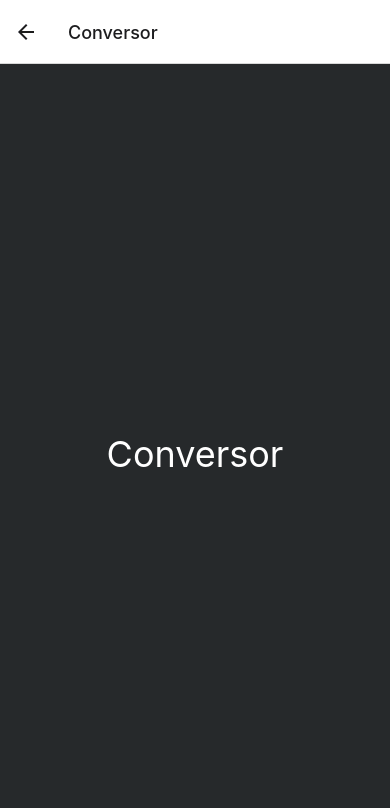
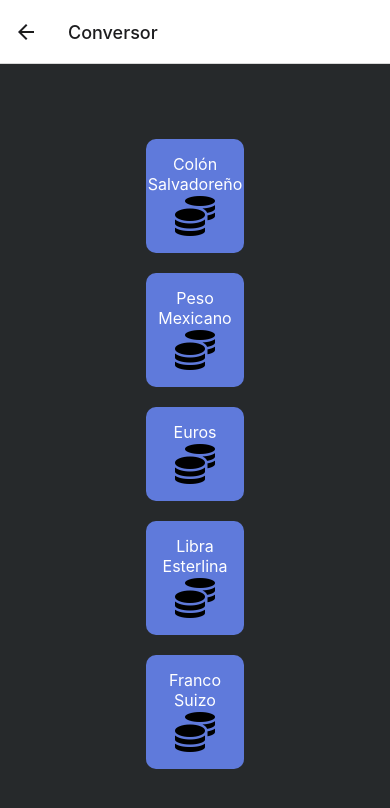
Before and after one commit to bamaya/Desafio-practico-2, a React Native app: screen /Conversor in a window 390 px wide. Shown: the top 808 px of the page. Built offline with nearby package versions, Linux system fonts and the light colour scheme.

Commit message:
Update conversor.js

```diff
--- a/screens/conversor.js
+++ b/screens/conversor.js
@@ -1,18 +1,60 @@
 import react from 'react';
-import { StatusBar } from 'expo-status-bar';
-import { StyleSheet, Text, View} from 'react-native';
+import { StyleSheet, Text, View,TouchableOpacity} from 'react-native';
+import Icon from 'react-native-vector-icons/AntDesign';
+import MIcon from 'react-native-vector-icons/FontAwesome5';
 
 
 
-const Conversor = props => {
+const Menuconvert = props => {
+    const NaviSalv = props => {
+        props.navigation.navigate('Colón Salvadoreño');
+      }
+      const NaviMex = props => {
+        props.navigation.navigate('Peso Mexicano');
+      }
+      const NaviEu = props => {
+        props.navigation.navigate('Euros');
+      }
+      const NaviLib = props => {
+        props.navigation.navigate('Libra Esterlina');
+      }
+      const NaviFranco = props => {
+        props.navigation.navigate('Franco Suizo');
+      }
+
   return (
       <View style={styles.container}>
-      <Text style={styles.title1}>Conversor</Text>
+        <Text></Text>
+      <TouchableOpacity style={{...styles.button, backgroundColor:'#5F7ADB'}} onPress={()=>NaviSalv(props)}>
+      <Text style={styles.buttonText} >Colón Salvadoreño</Text>
+      <Text></Text>
+      <MIcon style={styles.icono} name="coins" size={40} />
+   </TouchableOpacity>
+   <TouchableOpacity style={{...styles.button2, backgroundColor:'#5F7ADB'}} onPress={()=>NaviMex(props)}>
+   <Text style={styles.buttonText} >Peso Mexicano</Text>
+   <Text></Text>
+   <MIcon style={styles.icono} name="coins" size={40} />
+   </TouchableOpacity>
+   <TouchableOpacity style={{...styles.button3, backgroundColor:'#5F7ADB'}} onPress={()=>NaviEu(props)}>
+   <Text style={styles.buttonText} >Euros</Text>
+   <Text></Text>
+   <MIcon style={styles.icono} name="coins" size={40} />
+   </TouchableOpacity>
+   <TouchableOpacity style={{...styles.button3, backgroundColor:'#5F7ADB'}} onPress={()=>NaviLib(props)}>
+   <Text style={styles.buttonText} >Libra Esterlina</Text>
+   <Text></Text>
+   <MIcon style={styles.icono} name="coins" size={40} />
+   </TouchableOpacity>
+   <TouchableOpacity style={{...styles.button3, backgroundColor:'#5F7ADB'}} onPress={()=>NaviFranco(props)}>
+   <Text style={styles.buttonText} >Franco Suizo</Text>
+   <Text></Text>
+   <MIcon style={styles.icono} name="coins" size={40} />
+   </TouchableOpacity>
       </View>
   );
 }
 
-export default Conversor;
+export default Menuconvert;
 
 const styles = StyleSheet.create({
   container: {
@@ -21,16 +63,43 @@ const styles = StyleSheet.create({
     alignItems: 'center',
     justifyContent: 'center',
   },
+  buttonText:{
+    textAlign:'center',
+    color:'#ffff',
+    fontSize:16,
+      },
+  button:{
+    alignSelf: 'center',
+    borderRadius:10,
+    paddingVertical: 15,
+    marginVertical:10,
+    width: '25%'
+
+  },
+  button2:{
+    alignSelf: 'center',
+    borderRadius:10,
+    paddingVertical: 15,
+    marginVertical:10,
+    width: '25%'
+
+  },
+  button3:{
+    alignSelf: 'center',
+    borderRadius:10,
+    paddingVertical: 15,
+    marginVertical:10,
+    width: '25%'
+
+  },
   bki: {
     position: 'absolute',
     height: 845,
     width: 400,
   },
-  title1: {
-    fontSize: 36,
-    textAlign: 'center',
 
-    color: '#FFFFFF',
-    fontStyle: 'normal',
-  },
+  icono:{
+    alignContent:'flex-start',
+    alignSelf:'center'
+  }
 });
```
